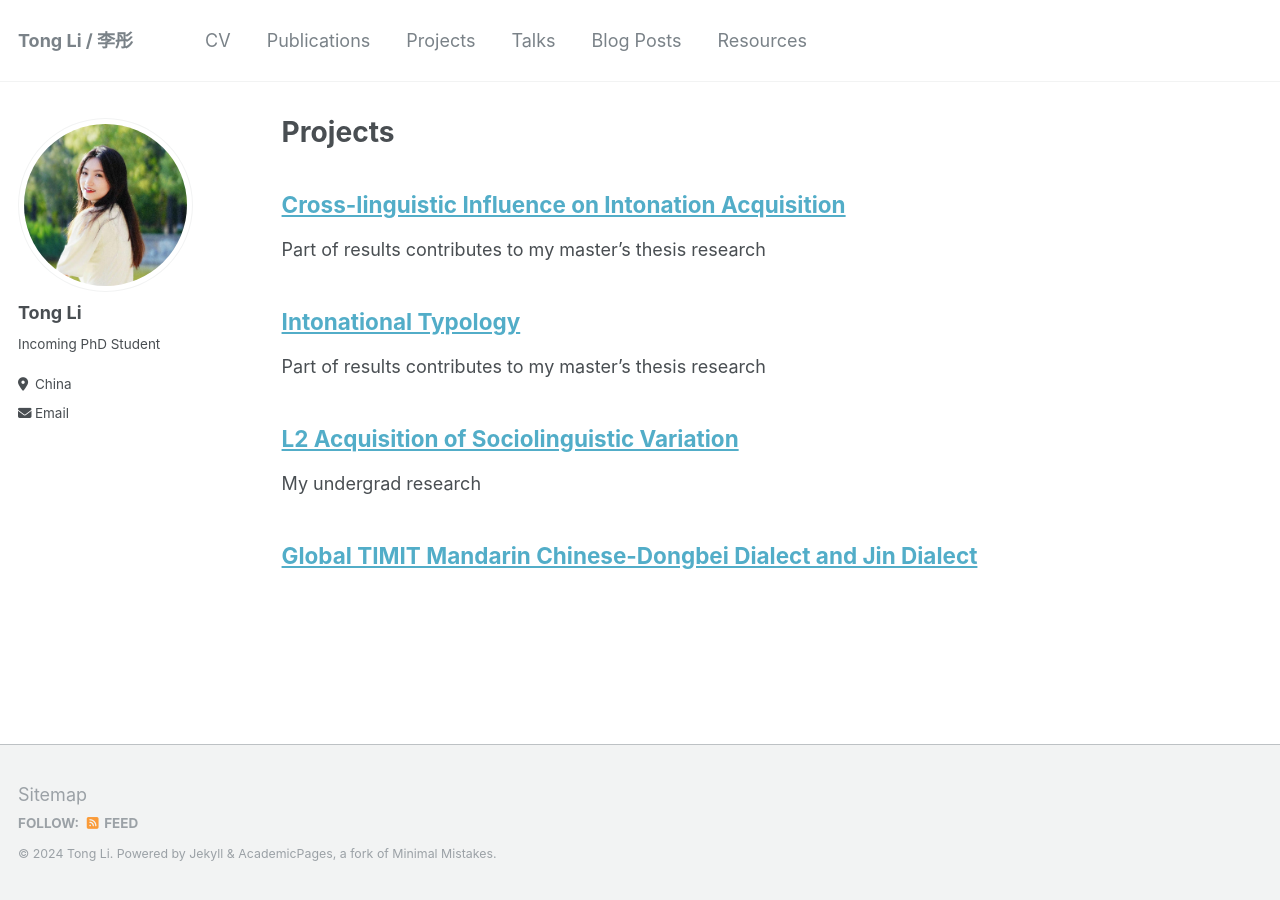
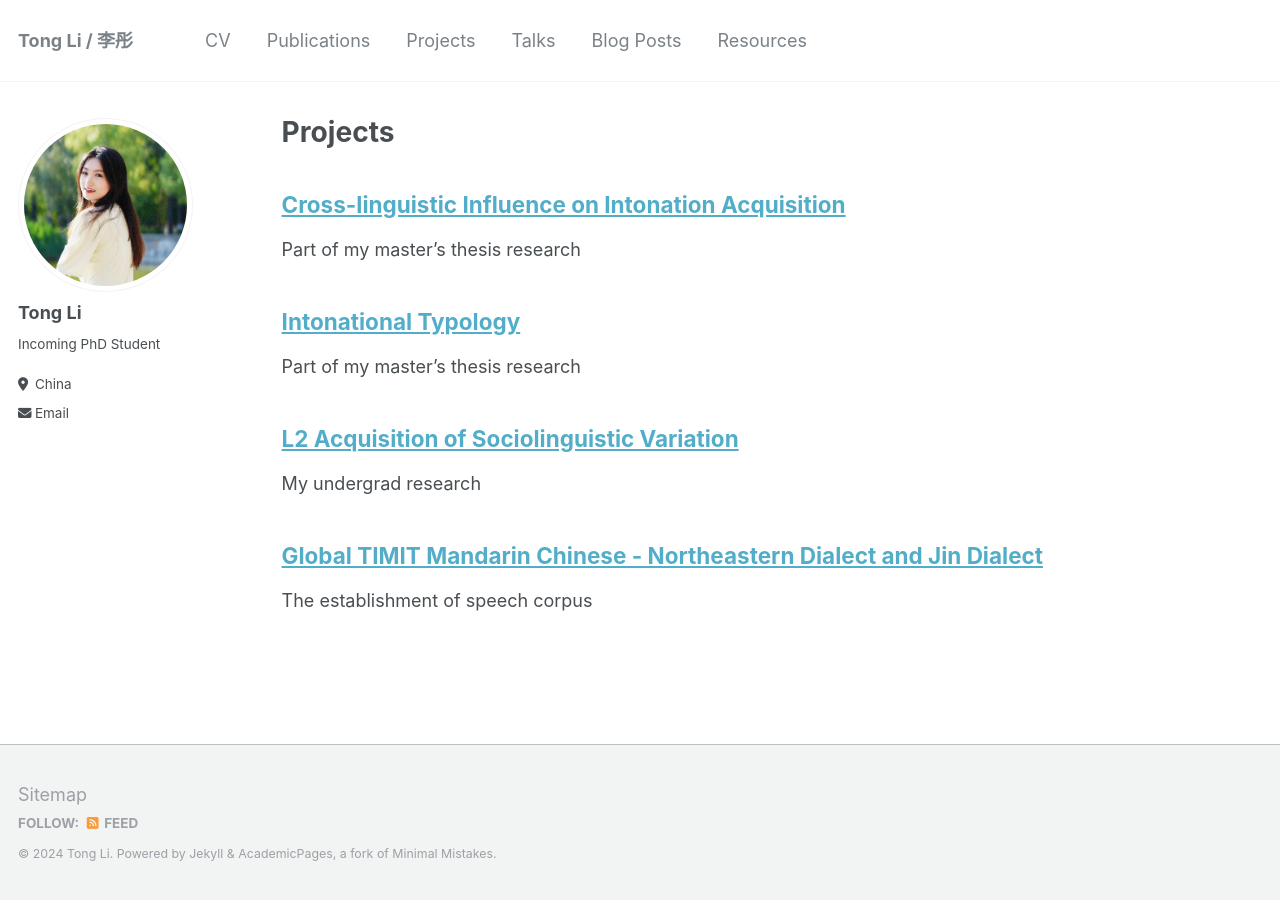
Before and after one commit to litonglinguistics/litonglinguistics.github.io, a Jekyll site: the page built from _pages/projects.md, in a window 1280 px wide. Built offline with Jekyll 4.4.1, drawn with Linux system fonts in a browser that asks for light colours.

Commit message:
Update projects.md

```diff
--- a/_pages/projects.md
+++ b/_pages/projects.md
@@ -5,12 +5,13 @@ permalink: /projects/
 author_profile: true
 ---
 ## [Cross-linguistic Influence on Intonation Acquisition](https://litonglinguistics.github.io/projects/project4_Cross-linguistic)
-Part of results contributes to my master's thesis research
+Part of my master's thesis research
 
 ## [Intonational Typology](https://litonglinguistics.github.io/projects/project3_Typology)
-Part of results contributes to my master's thesis research
+Part of my master's thesis research
 
 ## [L2 Acquisition of Sociolinguistic Variation](https://litonglinguistics.github.io/projects/project2_td)
 My undergrad research
 
-## [Global TIMIT Mandarin Chinese-Dongbei Dialect and Jin Dialect](https://litonglinguistics.github.io/projects/project1_TIMIT)
+## [Global TIMIT Mandarin Chinese - Northeastern Dialect and Jin Dialect](https://litonglinguistics.github.io/projects/project1_TIMIT)
+The establishment of speech corpus
```
